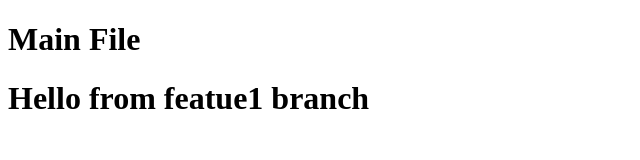
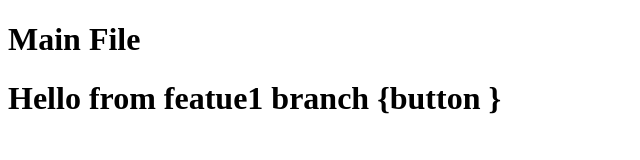
Before and after one commit to mahatarahemant/localrepo, a plain HTML site: page index.html in a window 1280 px wide. Shown: the whole page, without its empty margins (0-640 px from the left). Drawn offline with Linux system fonts and the light colour scheme.

Commit message:
add button

```diff
--- a/index.html
+++ b/index.html
@@ -7,6 +7,6 @@
 </head>
 <body>
     <h1> Main File</h1>
-    <h1> Hello from featue1 branch </h1>
+    <h1> Hello from featue1 branch {button }</h1>
 </body>
 </html>
```
